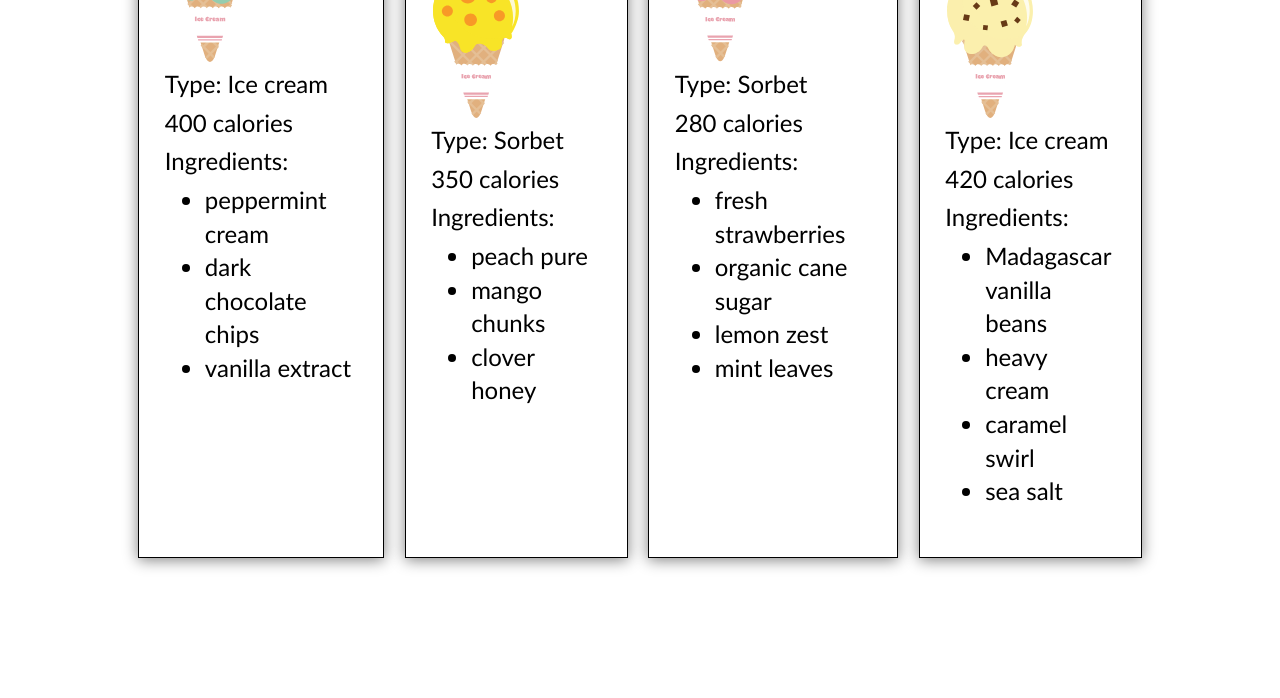
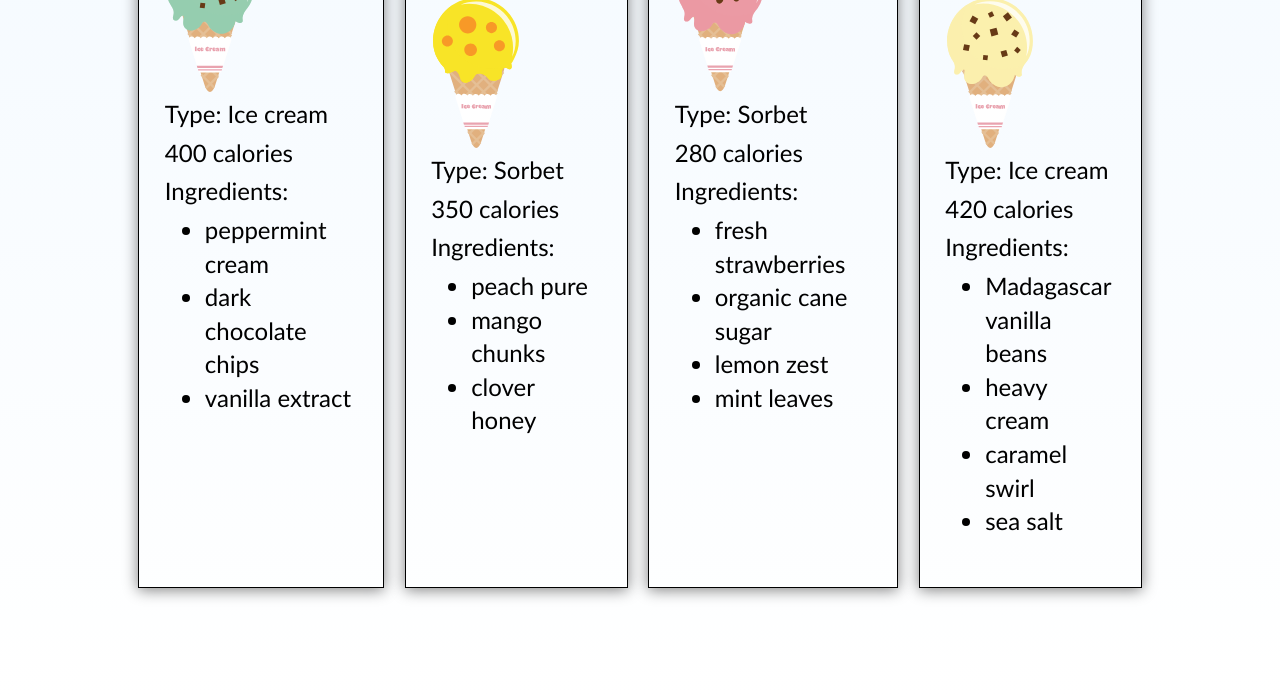
Before and after one commit to VedangiPatel10/VedangiPatel-Lab-04, a plain HTML site: page index.html in a window 1280 px wide. Shown: the part 451-1149 px from the top of the page. Before the commit the page ends 1089 px from the top, so only its background shows below. Drawn offline with Linux system fonts and the light colour scheme; a script that the page names is missing.

Commit message:
Added the body styling

```diff
--- a/css/styles.css
+++ b/css/styles.css
@@ -14,6 +14,8 @@ body {
 	line-height: 1.4;
 	width: 80%;
 	margin: 0 auto;
+	background: linear-gradient(to bottom, #f0f8ff, #ffffff);
+	padding: 30px 0;
 }
 
 /* header styles */
```
